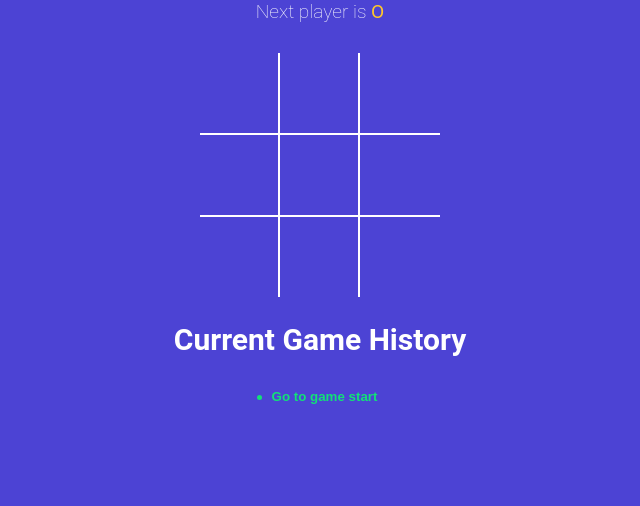
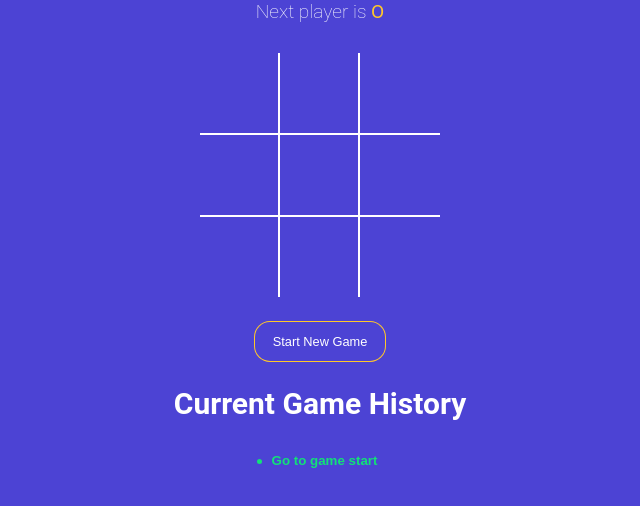
Before and after one commit to Avinash-Saini090/tictactoe-game, a React (Vite) app: page / in a window 1280 px wide. Shown: the top 506 px of the page, without its empty margins (320-960 px from the left). Built offline with nearby package versions, Linux system fonts and the light colour scheme.

Commit message:
added start new game button

```diff
--- a/src/App.jsx
+++ b/src/App.jsx
@@ -48,10 +48,17 @@
       setCurrentMove(move);
     }
 
+  const onNewGameStart = () => {
+    setHistory(New_Game);
+    setCurrentMove(0);
+  };
+
 
   return <div className="app">
     <StatusMessage winner = {winner} gamingBoard = {gamingBoard} />
     <Board squares={gamingBoard.squares} handleSquareClick = { handleSquareClick} />
+
+    <button type='button' onClick={onNewGameStart} className={`btn-reset ${winner ? 'active' : ''}`}>Start New Game</button>
 
     <h2>Current Game History</h2>
     <History history = {history} moveTo={moveTo} currentMove={currentMove}/>
```
